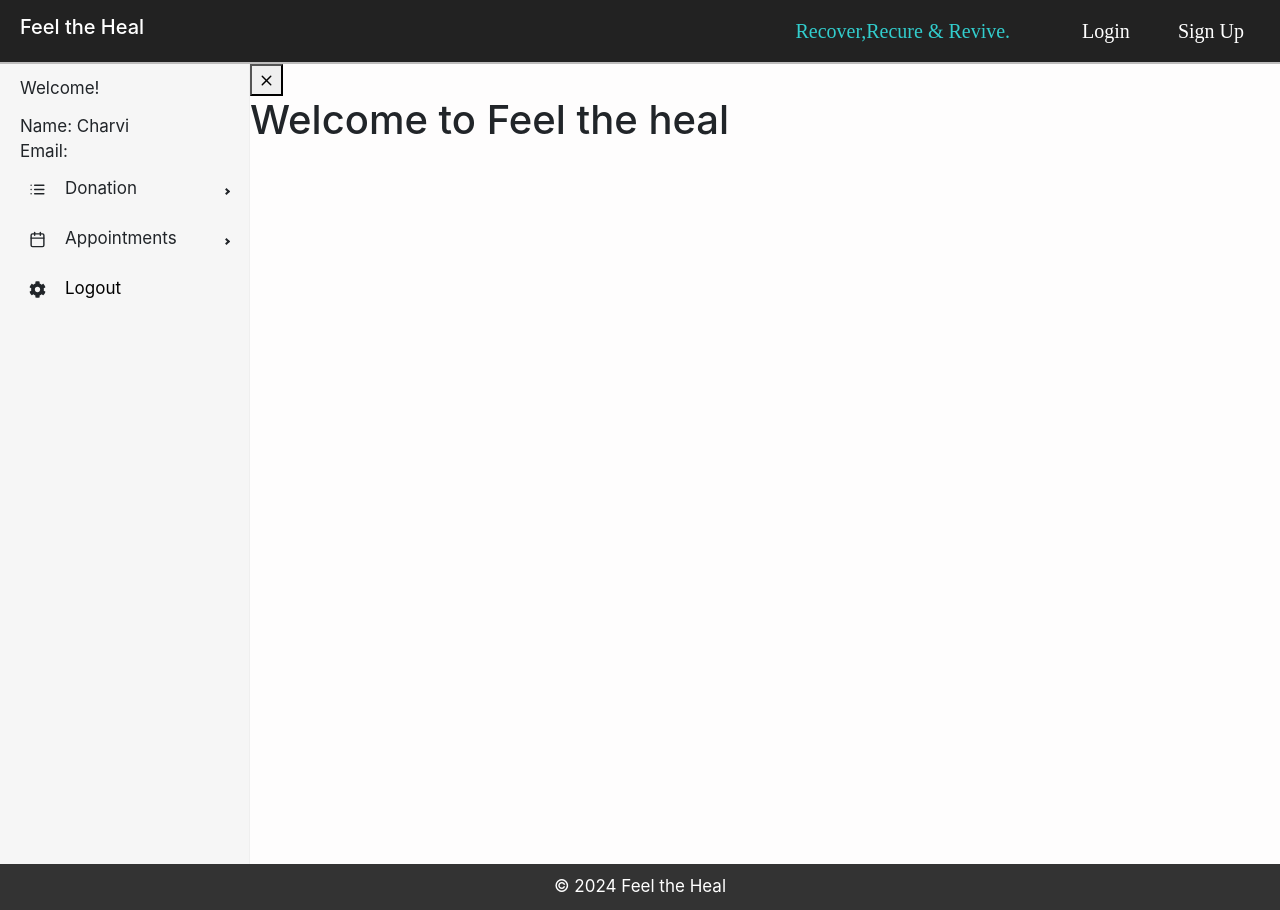
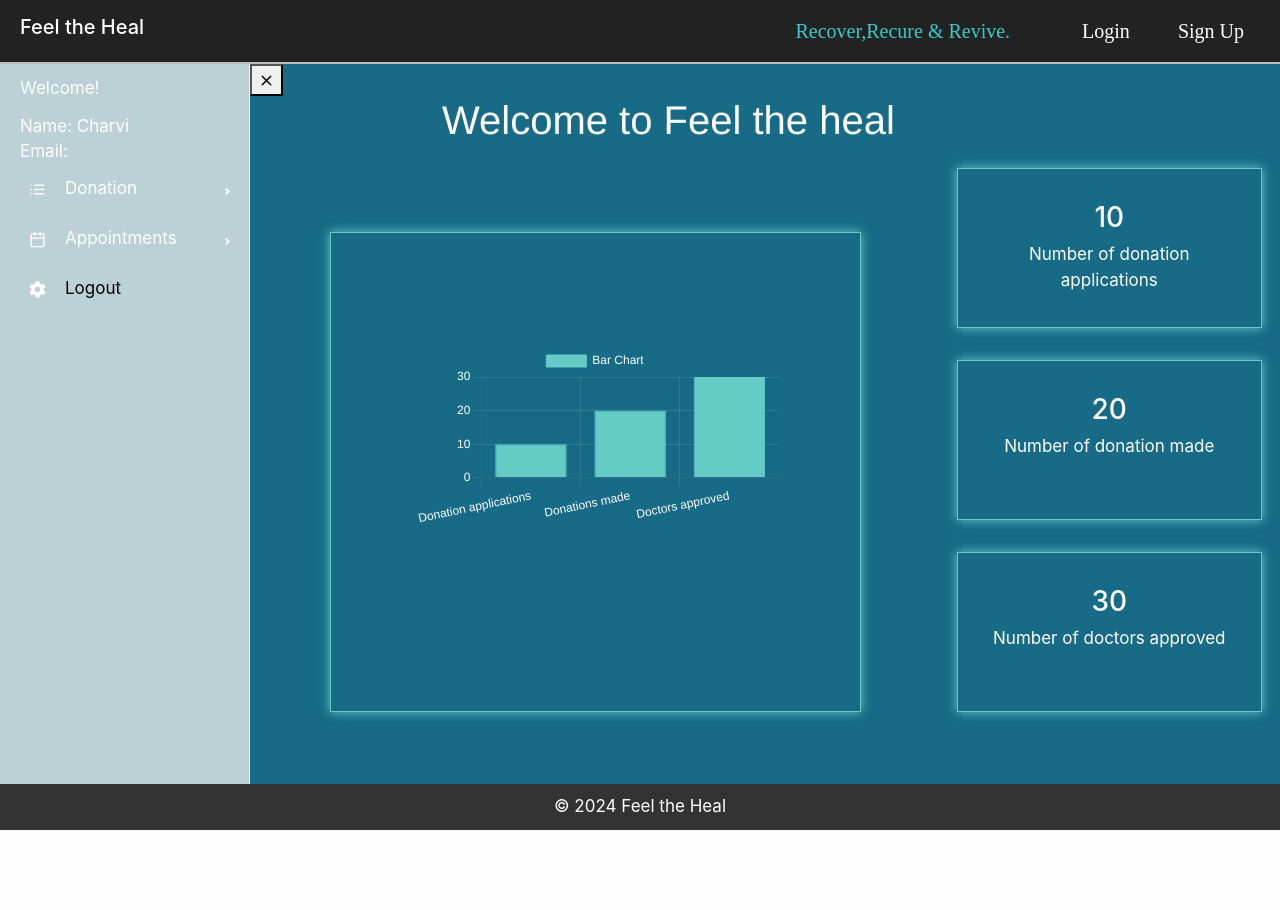
Before and after one commit to charvig23/FeelTheHeal_Ladybugs, a React (Create React App) app in the folder client/: page /dashboard in a window 1280 px wide. After the commit the page ends 830 px from the top, so only its background shows below. Built offline with nearby package versions, Linux system fonts and the light colour scheme.

Commit message:
DashboardAdmincss

```diff
--- a/client/package.json
+++ b/client/package.json
@@ -16,6 +16,7 @@
     "@testing-library/user-event": "^13.5.0",
     "axios": "^1.6.8",
     "bootstrap": "^5.3.3",
+    "chart.js": "^4.4.2",
     "jwt-decode": "^4.0.0",
     "moment": "^2.30.1",
     "react": "^18.2.0",
--- /dev/null
+++ b/client/src/Components/Dashboard/BarChart.js
@@ -0,0 +1,75 @@
+import React, { useEffect, useRef } from 'react';
+import Chart from 'chart.js/auto';
+
+const BarChart = () => {
+  const chartRef = useRef(null);
+  const chartInstance = useRef(null);
+
+  useEffect(() => {
+    // Destroy the previous chart instance if it exists
+    if (chartInstance.current) {
+      chartInstance.current.destroy();
+    }
+
+    const ctx = chartRef.current.getContext('2d');
+
+    chartInstance.current = new Chart(ctx, {
+      type: 'bar',
+      data: {
+        labels: ['Donation applications', 'Donations made', 'Doctors approved'],
+        datasets: [{
+          label: 'Bar Chart',
+          data: [10, 20, 30], // Static values
+          backgroundColor: [
+            '#64ccc5',
+            '#64ccc5',
+            '#64ccc5',
+          ],
+          borderColor: [
+            '#64ccc5',
+            '#64ccc5',
+            '#64ccc5',
+          ],
+          borderWidth: 1
+        }]
+      },
+      options: {
+        scales: {
+          y: {
+            beginAtZero: true,
+            grid: {
+              color: 'rgba(255, 255, 255, 0.1)' // White color with transparency for grid lines
+            },
+            ticks: {
+              color: 'white' // White color for y-axis labels
+            }
+          },
+          x: {
+            grid: {
+              color: 'rgba(255, 255, 255, 0.1)' // White color with transparency for grid lines
+            },
+            ticks: {
+              color: 'white' // White color for x-axis labels
+            }
+          }
+        },
+        plugins: {
+          legend: {
+            labels: {
+              color: 'white' // White color for legend labels
+            }
+          }
+        }
+      }
+    });
+
+  }, []);
+
+  return (
+    <div className='bar-chart-container'>
+      <canvas ref={chartRef}></canvas>
+    </div>
+  );
+};
+
+export default BarChart;
--- a/client/src/Components/Dashboard/Dashboard.css
+++ b/client/src/Components/Dashboard/Dashboard.css
@@ -1,19 +1,51 @@
 
 .Dashboard-body {
-    height: 100vh;
+    height: 90vh;
   }
 
   .dashboard-container {
     display: flex;
-    height: 100%;
+    background-color: #176B87;
+    color:white;
   }
-
   .content {
     flex-grow: 1;
   }
-
-  /* Additional styling for the sidebar, adjust as needed */
   .Sidebar {
-    width: 250px; /* Adjust the width as needed */
-    background-color: #f0f0f0; /* Example background color */
+    width: 250px;
+    background-color: #277182;
+    height: 90vh;
   }
+  .dash-big-container{
+    display:flex;
+    height:80vh;
+  }
+  .dash-left-container{
+    background-color: #176B87;
+    height:60vh;
+    width:70%;
+    margin:5rem;
+    border: 1px solid #64ccc5;
+    padding:5rem;
+    padding-top:7rem;
+    box-shadow: 0 0 10px #64ccc5;
+  }
+  .dash-right-container{
+    height:80vh;
+    width:50%;
+    display: flex;
+    flex-direction: column;
+  }
+  .cont-1, .cont-2 ,.cont-3{
+    height:25%;
+    width:90%;
+    margin:1rem;
+    padding:2rem;
+    border: 1px solid #64ccc5;
+    box-shadow: 0 0 10px #64ccc5;
+    text-align:center;
+  }
+  .dash-head{
+   margin-left: 12rem;
+   font-family: 'Franklin Gothic Medium', 'Arial Narrow', Arial, sans-serif;
+  }
--- a/client/src/Components/Dashboard/Dashboard.js
+++ b/client/src/Components/Dashboard/Dashboard.js
@@ -5,6 +5,7 @@ import Sidebar from './Sidebar.js';
 import { FiX } from 'react-icons/fi';
 import { FaAngleRight } from 'react-icons/fa';
 import './Dashboard.css';
+import BarChart from './BarChart.js';
 import {jwtDecode} from 'jwt-decode';
 import { useCookies } from 'react-cookie';
 
@@ -42,12 +43,31 @@ const Dashboard = () => {
                         {collapsed ? <FaAngleRight /> : <FiX />}
                     </button>
                     {/* Main content goes here */}
-                    <div><h1>Welcome to Feel the heal</h1></div>
+
+                    <div className='dash-head'><h1>Welcome to Feel the heal</h1></div>
+                    <div className='dash-big-container'>
+                        <div className='dash-left-container'> <BarChart /></div>
+                        <div className='dash-right-container'>
+                            <div className='cont-1'>
+                                <h3>10</h3>
+                                <p>Number of donation applications</p>
+                            </div>
+                            <div className='cont-2'>
+                            <h3>20</h3>
+                                <p>Number of donation made</p>
+                            </div>
+                            <div className='cont-3'>
+                            <h3>30</h3>
+                                <p>Number of doctors approved</p>
+                            </div>
+                        </div>
+                        </div>
 
 
                 </div>
             </div>
         </div>
+
         </>
     );
 };
--- a/client/src/Components/Dashboard/DonationDashboard.css
+++ b/client/src/Components/Dashboard/DonationDashboard.css
@@ -22,5 +22,15 @@
     margin-right: 10px; /* Add right margin to the dropdown */
   }
   .Dona-page{
-    height:200vh;
+    min-height:100vh;
+    max-height: auto;
+    background-color: #dafffb;
+
   }
+  .Dona-head{
+    text-align: center;
+    font-family: 'Franklin Gothic Medium', 'Arial Narrow', Arial, sans-serif;
+  }
+.pagination-container{
+  margin-left:5rem;
+}
--- a/client/src/Components/Dashboard/DonationDashboard.js
+++ b/client/src/Components/Dashboard/DonationDashboard.js
@@ -58,7 +58,7 @@ function DonationDashboard() {
   return (
     <>
       <div className='Dona-page'>
-        <div><h1>DonationDashboard</h1></div>
+        <div className='Dona-head'><h1>Donations </h1></div>
         <div className="stack-container">
           {/* Display loading message while fetching data */}
           {loading ? (
--- a/client/src/Components/Dashboard/ReviewedStack.js
+++ b/client/src/Components/Dashboard/ReviewedStack.js
@@ -10,17 +10,18 @@ function ReviewedStack({ imageUrl, _id, name, location, disasterType, createdAt,
     };
 
     return (
+        <>
         <BootstrapStack direction="horizontal" gap={3} className="stack-item">
             {/* Application Details */}
             <div className="stack-description">
                 {imageUrl && (
-                    <img src={imageUrl} alt="Application Image" style={{ width: '100px', height: '100px', borderRadius: '5px' }} />
+                    <img src={imageUrl} className='App-Img' alt="Application Image" style={{ width: '100px', height: '100px', borderRadius: '5px' }} />
                 )}
                 <div className="stack-details">
-                    <p>Name: {name}</p>
-                    <p>Location: {location}</p>
-                    <p>Disaster Type: {disasterType}</p>
-                    <p>Created At: {new Date(createdAt).toLocaleDateString()}</p>
+                    <p><span>Name: </span>{name}</p>
+                    <p><span>Location:</span> {location}</p>
+                    <p><span>Disaster Type: </span>{disasterType}</p>
+                    <p><span>Created At: </span>{new Date(createdAt).toLocaleDateString()}</p>
                 </div>
             </div>
 
@@ -30,8 +31,10 @@ function ReviewedStack({ imageUrl, _id, name, location, disasterType, createdAt,
             </Button>
 
             {/* Status Text */}
-            <div>{statusText}</div>
+            <div style={{ marginRight:'30px'}} >{statusText}</div>
         </BootstrapStack>
+
+        </>
     );
 }
 
--- /dev/null
+++ b/client/src/Components/Dashboard/Stack.css
@@ -0,0 +1,19 @@
+.App-Img{
+margin: 2rem;
+}
+.stack-description{
+    display: flex;
+}
+.stack-details p span{
+    font-weight: 700;
+}
+.stack-item button:last-child {
+    margin: 1.3rem;
+    padding:auto auto 0.5rem;
+  }
+.stack-item{
+ border:10px solid black;
+ box-shadow: 0 0 5px 5px rgba(0, 0, 0, 0.16);
+ background-color: aliceblue;
+ margin:2rem;
+}
--- a/client/src/Components/Dashboard/Stack.js
+++ b/client/src/Components/Dashboard/Stack.js
@@ -3,6 +3,7 @@ import { Stack as BootstrapStack, Dropdown, Button } from 'react-bootstrap';
 import { useNavigate } from 'react-router-dom';
 import axios from 'axios';
 import { useState,useEffect } from 'react';
+import './Stack.css';
 
 function Stack({ imageUrl, _id, name, location, disasterType, createdAt, buttonTextView}) {
   const navigate = useNavigate();
@@ -27,13 +28,13 @@ function Stack({ imageUrl, _id, name, location, disasterType, createdAt, buttonT
       {/* Application Details */}
       <div className="stack-description">
       {imageUrl && (
-          <img src={imageUrl} alt="Application Image" style={{ width: '100px', height: '100px',borderRadius: '5px' }} />
+          <div><img src={imageUrl} className='App-Img' alt="Application Image" style={{ width: '100px', height: '100px',borderRadius: '5px' }} /></div>
         )}
       <div className="stack-details">
-        <p>Name: {name}</p>
-        <p>Location: {location}</p>
-        <p>Disaster Type: {disasterType}</p>
-        <p>Created At: {new Date(createdAt).toLocaleDateString()}</p>
+        <p> <span>Name: </span>{name}</p>
+        <p><span>Location: </span>{location}</p>
+        <p><span>Disaster Type: </span>{disasterType}</p>
+        <p><span>Created At: </span>{new Date(createdAt).toLocaleDateString()}</p>
       </div>
       </div>
 
```
Also changed, not shown: client/src/Components/Dashboard/ReviewedApplications.js (+35 -3 lines), 1 other file (tests, documents, lock files or other folders).
